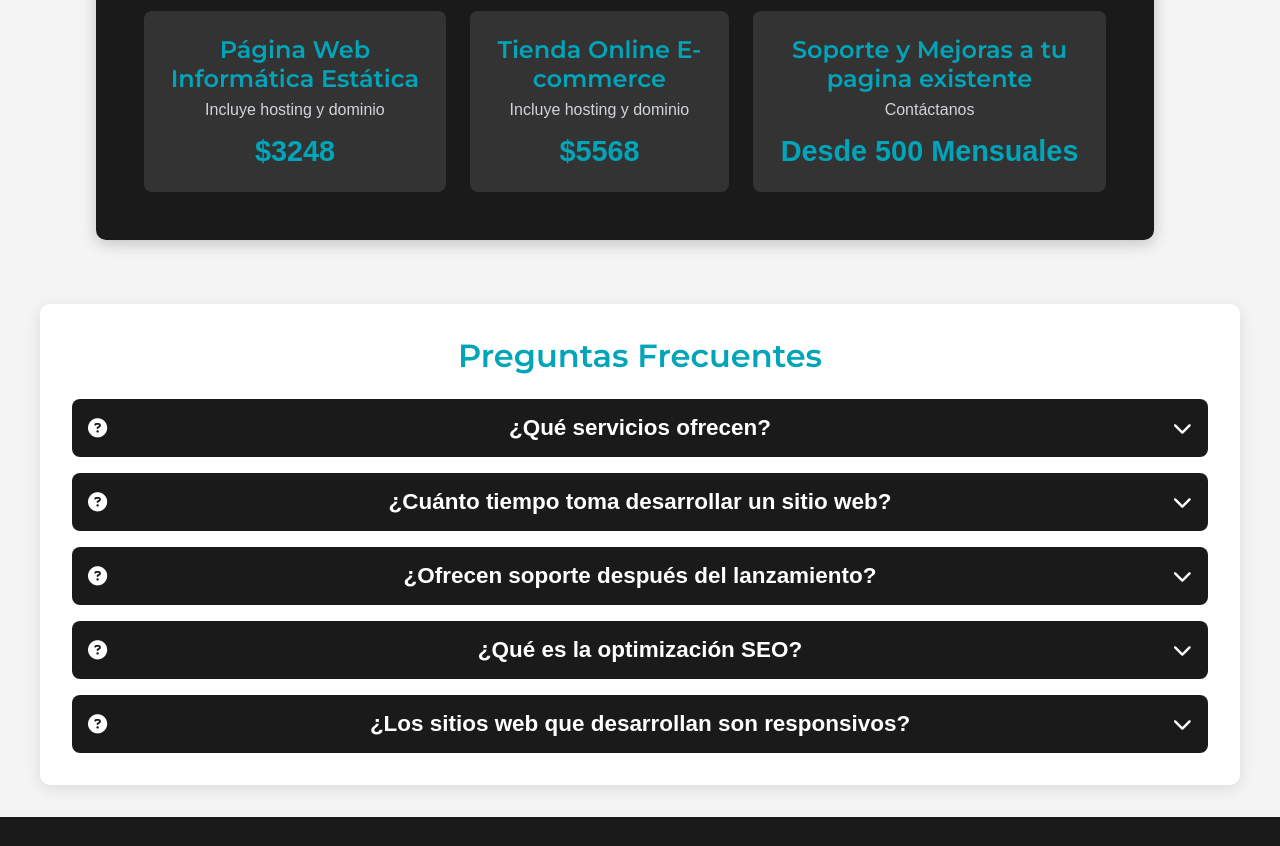
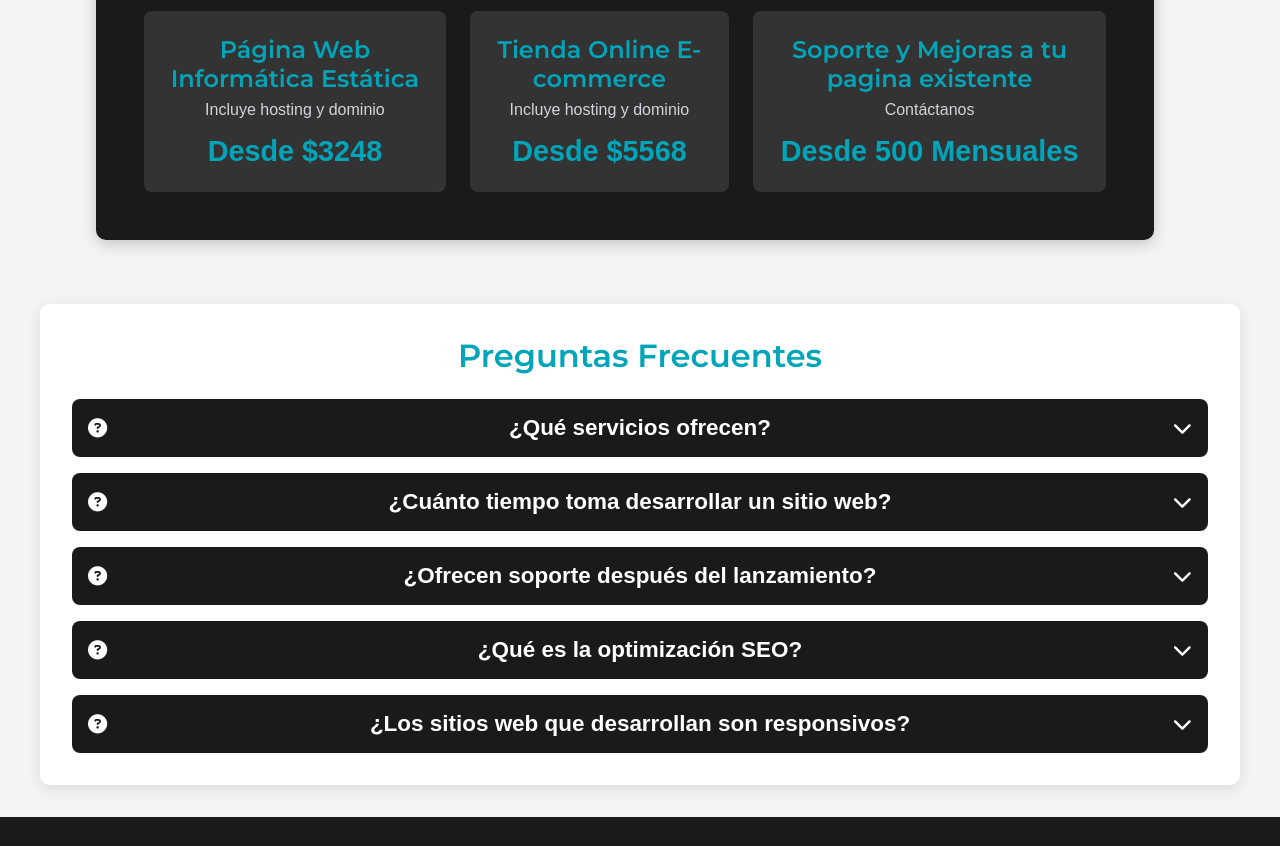
Before and after one commit to codeandesarrollo/codean, a plain HTML site: page index.html in a window 1280 px wide. Shown: the part 860-1706 px from the top of the page. Drawn offline with nearby package versions, Linux system fonts and the light colour scheme.

Commit message:
Update index.html

```diff
--- a/index.html
+++ b/index.html
@@ -59,12 +59,12 @@
         <div class="pricing-item">
           <h3>Página Web Informática Estática</h3>
           <p>Incluye hosting y dominio</p>
-          <span class="price">$3248</span>
+          <span class="price">Desde $3248</span>
         </div>
         <div class="pricing-item">
           <h3>Tienda Online E-commerce</h3>
           <p>Incluye hosting y dominio</p>
-          <span class="price">$5568</span>
+          <span class="price">Desde $5568</span>
         </div>
         <div class="pricing-item">
           <h3>Soporte y Mejoras a tu pagina existente</h3>
```
